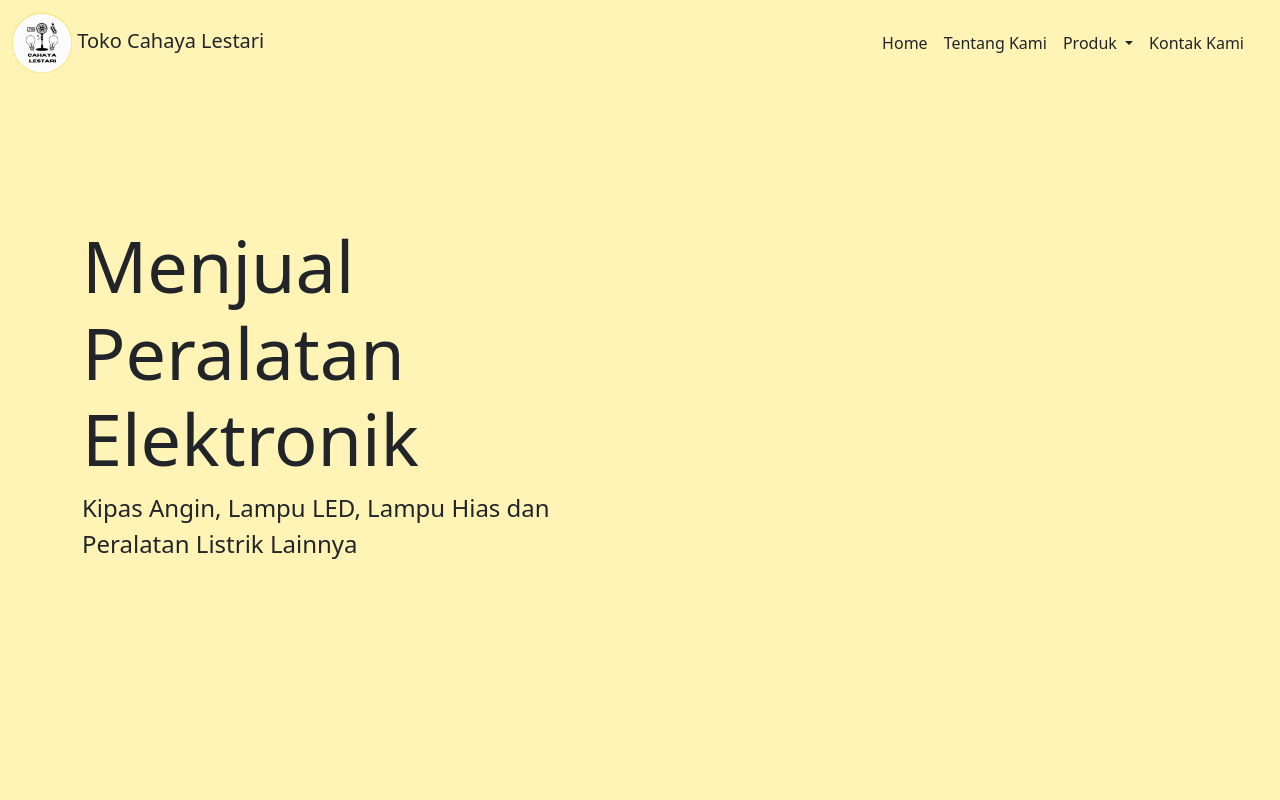
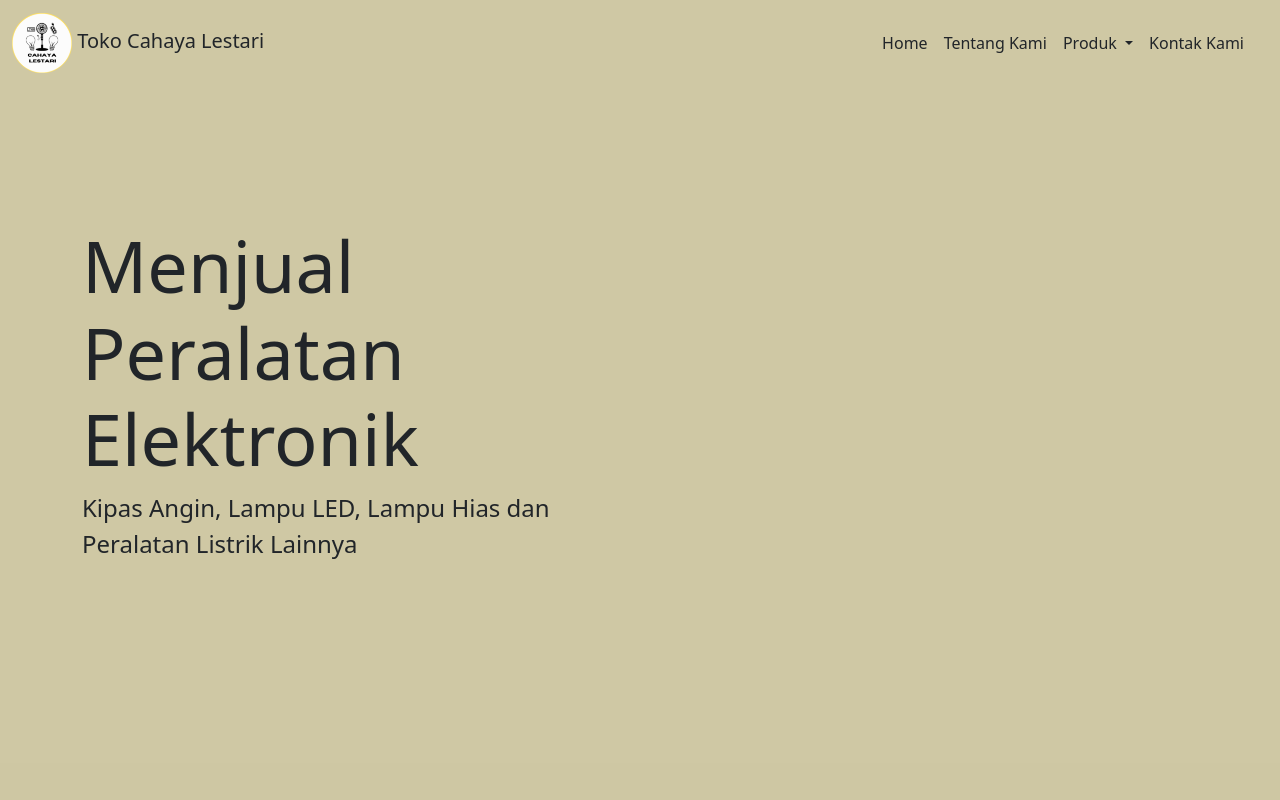
Before and after one commit to CytusTheBeginner/Web_Toko, a plain HTML site: page index.html in a window 1280 px wide. Shown: the top 800 px of the page. Drawn offline with nearby package versions, Linux system fonts and the light colour scheme; the site is published under a folder, as on GitHub Pages, so addresses that start at the root find nothing.

Commit message:
fix image not display

```diff
--- a/css/style.css
+++ b/css/style.css
@@ -11,7 +11,7 @@ body {
     min-height: 100vh;
     display: flex;
     align-items: center;
-    background-image: url("/img/hero.jpg");
+    background-image: url("../img/hero.jpg");
     background-repeat: no-repeat;
     background-size: cover;
     background-position: center;
```
